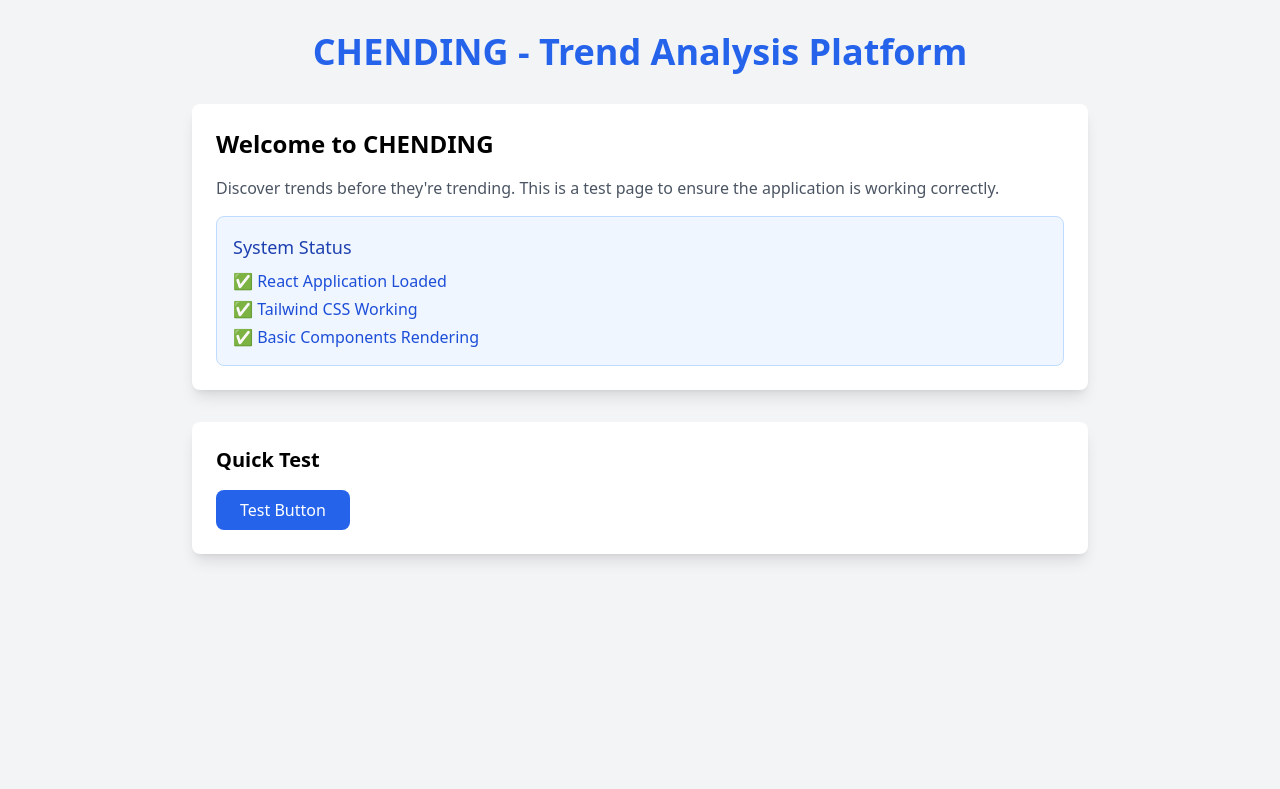
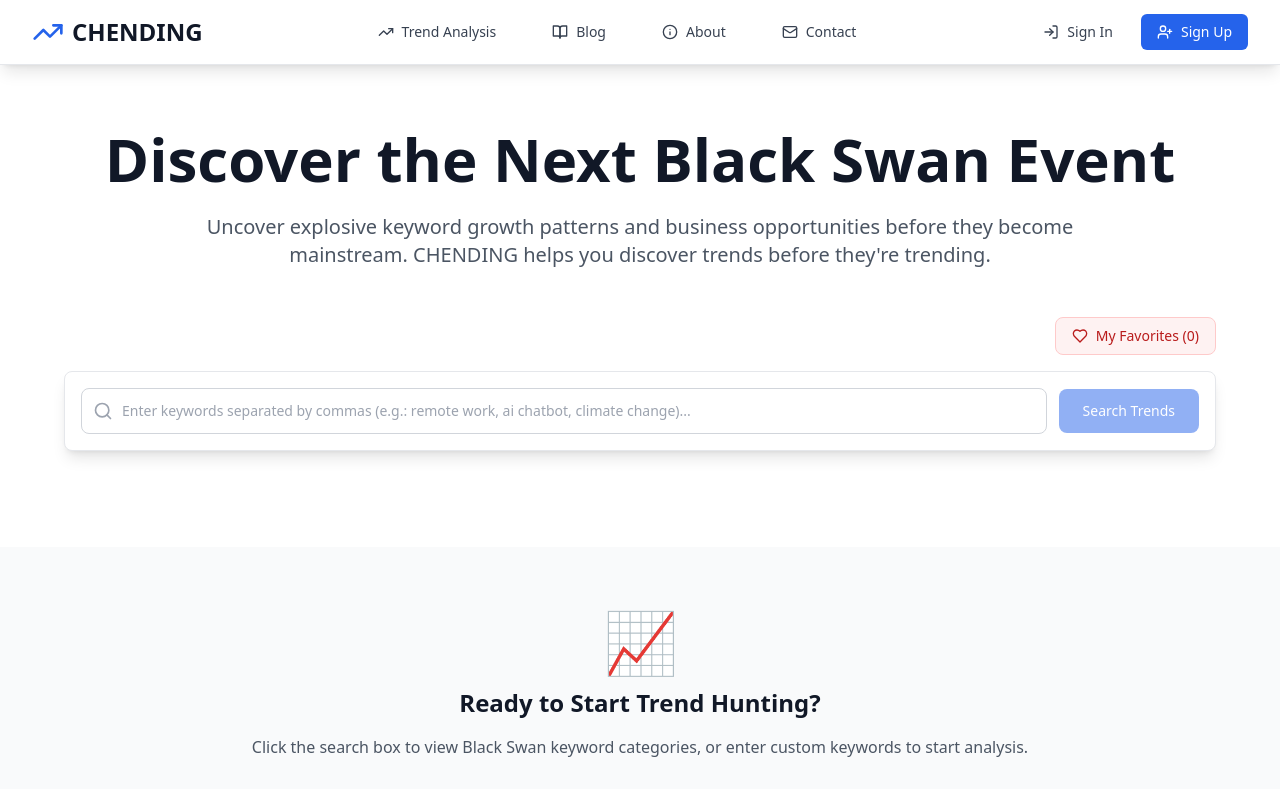
Before and after one commit to chendingcc/chending, a React (Vite) app: page / in a window 1280 px wide. Shown: the top 789 px of the page. Built offline with nearby package versions, Linux system fonts and the light colour scheme.

Commit message:
恢复完整的CHENDING应用

```diff
--- a/src/App.tsx
+++ b/src/App.tsx
@@ -1,39 +1,278 @@
-import React from 'react';
+import React, { useState } from 'react';
+import { Header } from './components/Header';
+import { SearchBar } from './components/SearchBar';
+import { TrendGrid } from './components/TrendGrid';
+import { TrendTable } from './components/TrendTable';
+import { StatsOverview } from './components/StatsOverview';
+import { BlogSection } from './components/BlogSection';
+import { Footer } from './components/Footer';
+import { AuthModal } from './components/AuthModal';
+import { CacheManager } from './components/CacheManager';
+import { AIBlackSwanPanel } from './components/AIBlackSwanPanel';
+import { mockTrendData } from './data/mockData';
+import { searchCache } from './utils/searchCache';
+import type { TrendData } from './types';
+
+interface FavoriteKeyword {
+  keyword: string;
+  category: string;
+  addedDate: string;
+  searchVolume: number;
+  changePercentage: number;
+  isExploding: boolean;
+}
+
+interface User {
+  name: string;
+  email: string;
+}
 
 function App() {
+  const [trends, setTrends] = useState<TrendData[]>([]);
+  const [isLoading, setIsLoading] = useState(false);
+  const [viewMode, setViewMode] = useState<'grid' | 'table'>('grid');
+  const [showAuthModal, setShowAuthModal] = useState(false);
+  const [authType, setAuthType] = useState<'login' | 'register'>('login');
+  const [showCacheManager, setShowCacheManager] = useState(false);
+  const [showAIPanel, setShowAIPanel] = useState(false);
+  const [isAuthenticated, setIsAuthenticated] = useState(false);
+  const [user, setUser] = useState<User | null>(null);
+  const [favorites, setFavorites] = useState<FavoriteKeyword[]>([]);
+
+  const handleSearch = async (keywords: string[]) => {
+    if (keywords.length === 0) return;
+
+    setIsLoading(true);
+
+    try {
+      const searchFunction = async (searchKeywords: string[]) => {
+        // 模拟API调用延迟
+        await new Promise(resolve => setTimeout(resolve, 1000));
+
+        // 从mockData中筛选匹配的关键词
+        const filteredTrends = mockTrendData.filter(trend =>
+          searchKeywords.some(keyword =>
+            trend.keyword.toLowerCase().includes(keyword.toLowerCase()) ||
+            keyword.toLowerCase().includes(trend.keyword.toLowerCase())
+          )
+        );
+
+        // 如果没有找到匹配的，返回前20个作为示例
+        return filteredTrends.length > 0 ? filteredTrends.slice(0, 50) : mockTrendData.slice(0, 20);
+      };
+
+      const { results, fromCache, cacheAge } = await searchCache.executeSearch(
+        keywords,
+        searchFunction
+      );
+
+      setTrends(results);
+
+      if (fromCache && cacheAge) {
+        console.log(`Results loaded from cache (${cacheAge} old)`);
+      }
+    } catch (error) {
+      console.error('Search failed:', error);
+      setTrends(mockTrendData.slice(0, 20));
+    } finally {
+      setIsLoading(false);
+    }
+  };
+
+  const handleTrendClick = (keyword: string) => {
+    console.log('Trend clicked:', keyword);
+  };
+
+  const handleAuthClick = (type: 'login' | 'register') => {
+    setAuthType(type);
+    setShowAuthModal(true);
+  };
+
+  const handleAuth = async (email: string, password: string, name?: string) => {
+    // 模拟认证过程
+    await new Promise(resolve => setTimeout(resolve, 1000));
+
+    setIsAuthenticated(true);
+    setUser({
+      name: name || email.split('@')[0],
+      email: email
+    });
+    setShowAuthModal(false);
+  };
+
+  const handleLogout = () => {
+    setIsAuthenticated(false);
+    setUser(null);
+  };
+
+  const handleAddFavorite = (keyword: FavoriteKeyword) => {
+    setFavorites(prev => [...prev, keyword]);
+  };
+
+  const handleRemoveFavorite = (keyword: string) => {
+    setFavorites(prev => prev.filter(fav => fav.keyword !== keyword));
+  };
+
+  const handleClearFavorites = () => {
+    setFavorites([]);
+  };
+
   return (
-    <div className="min-h-screen bg-gray-100 p-8">
-      <div className="max-w-4xl mx-auto">
-        <h1 className="text-4xl font-bold text-blue-600 mb-8 text-center">
-          CHENDING - Trend Analysis Platform
+    <div className="min-h-screen bg-gray-50">
+      <Header
+        onAuthClick={handleAuthClick}
+        isAuthenticated={isAuthenticated}
+        user={user}
+        onLogout={handleLogout}
+      />
+
+      <main>
+        {/* Hero Section */}
+        <section className="bg-white py-16">
+          <div className="max-w-7xl mx-auto px-4 sm:px-6 lg:px-8 text-center">
+            <h1 className="text-4xl md:text-6xl font-bold text-gray-900 mb-6">
+              Discover the Next Black Swan Event
             </h1>
-
-        <div className="bg-white rounded-lg shadow-lg p-6 mb-8">
-          <h2 className="text-2xl font-semibold mb-4">Welcome to CHENDING</h2>
-          <p className="text-gray-600 mb-4">
-            Discover trends before they're trending. This is a test page to ensure the application is working correctly.
+            <p className="text-xl text-gray-600 mb-12 max-w-4xl mx-auto">
+              Uncover explosive keyword growth patterns and business opportunities before they become
+              mainstream. CHENDING helps you discover trends before they're trending.
             </p>
 
-          <div className="bg-blue-50 border border-blue-200 rounded-lg p-4">
-            <h3 className="text-lg font-medium text-blue-800 mb-2">System Status</h3>
-            <ul className="text-blue-700 space-y-1">
-              <li>✅ React Application Loaded</li>
-              <li>✅ Tailwind CSS Working</li>
-              <li>✅ Basic Components Rendering</li>
-            </ul>
+            <SearchBar
+              onSearch={handleSearch}
+              isLoading={isLoading}
+              favorites={favorites}
+              onAddFavorite={handleAddFavorite}
+              onRemoveFavorite={handleRemoveFavorite}
+              onClearFavorites={handleClearFavorites}
+            />
+          </div>
+        </section>
+
+        {/* Results Section */}
+        {trends.length > 0 && (
+          <section className="py-16">
+            <div className="max-w-7xl mx-auto px-4 sm:px-6 lg:px-8">
+              <div className="flex items-center justify-between mb-8">
+                <h2 className="text-3xl font-bold text-gray-900">
+                  Trend Analysis Results
+                </h2>
+                <div className="flex items-center gap-4">
+                  <button
+                    onClick={() => setShowCacheManager(true)}
+                    className="px-4 py-2 bg-gray-100 text-gray-700 rounded-lg hover:bg-gray-200 transition-colors text-sm"
+                  >
+                    Cache Manager
+                  </button>
+                  <button
+                    onClick={() => setShowAIPanel(true)}
+                    className="px-4 py-2 bg-purple-100 text-purple-700 rounded-lg hover:bg-purple-200 transition-colors text-sm"
+                  >
+                    🤖 AI Keywords
+                  </button>
+                  <div className="flex bg-gray-100 rounded-lg p-1">
+                    <button
+                      onClick={() => setViewMode('grid')}
+                      className={`px-3 py-1 rounded text-sm transition-colors ${
+                        viewMode === 'grid'
+                          ? 'bg-white text-gray-900 shadow-sm'
+                          : 'text-gray-600 hover:text-gray-900'
+                      }`}
+                    >
+                      Grid View
+                    </button>
+                    <button
+                      onClick={() => setViewMode('table')}
+                      className={`px-3 py-1 rounded text-sm transition-colors ${
+                        viewMode === 'table'
+                          ? 'bg-white text-gray-900 shadow-sm'
+                          : 'text-gray-600 hover:text-gray-900'
+                      }`}
+                    >
+                      Table View
+                    </button>
+                  </div>
                 </div>
               </div>
 
-        <div className="bg-white rounded-lg shadow-lg p-6">
-          <h3 className="text-xl font-semibold mb-4">Quick Test</h3>
+              <StatsOverview trends={trends} />
+
+              {viewMode === 'grid' ? (
+                <TrendGrid trends={trends} onTrendClick={handleTrendClick} />
+              ) : (
+                <TrendTable
+                  trends={trends}
+                  onTrendClick={handleTrendClick}
+                  favorites={favorites}
+                  onAddFavorite={handleAddFavorite}
+                  onRemoveFavorite={handleRemoveFavorite}
+                />
+              )}
+            </div>
+          </section>
+        )}
+
+        {/* Empty State */}
+        {trends.length === 0 && !isLoading && (
+          <section className="py-16">
+            <div className="max-w-4xl mx-auto px-4 sm:px-6 lg:px-8 text-center">
+              <div className="mb-8">
+                <div className="text-6xl mb-4">📈</div>
+                <h2 className="text-2xl font-bold text-gray-900 mb-4">
+                  Ready to Start Trend Hunting?
+                </h2>
+                <p className="text-gray-600 mb-8">
+                  Click the search box to view Black Swan keyword categories, or enter custom keywords to start analysis.
+                </p>
                 <button
-            onClick={() => alert('Button clicked! Application is working.')}
-            className="bg-blue-600 text-white px-6 py-2 rounded-lg hover:bg-blue-700 transition-colors"
+                  onClick={() => handleSearch(['remote work', 'ai chatbot', 'climate change', 'cryptocurrency'])}
+                  className="px-8 py-3 bg-blue-600 text-white rounded-lg hover:bg-blue-700 transition-colors font-medium"
                 >
-            Test Button
+                  View All Black Swan Keywords
                 </button>
               </div>
             </div>
+          </section>
+        )}
+
+        <BlogSection />
+      </main>
+
+      <Footer />
+
+      {/* Modals */}
+      <AuthModal
+        isOpen={showAuthModal}
+        onClose={() => setShowAuthModal(false)}
+        type={authType}
+        onTypeChange={setAuthType}
+        onAuth={handleAuth}
+      />
+
+      <CacheManager
+        isOpen={showCacheManager}
+        onClose={() => setShowCacheManager(false)}
+        onRefreshSearch={handleSearch}
+      />
+
+      {showAIPanel && (
+        <div className="fixed inset-0 bg-black bg-opacity-50 flex items-center justify-center z-50 p-4">
+          <div className="bg-white rounded-lg shadow-xl max-w-6xl w-full max-h-[90vh] overflow-y-auto">
+            <div className="sticky top-0 bg-white border-b border-gray-200 px-6 py-4 flex items-center justify-between">
+              <h2 className="text-xl font-semibold">AI Era Black Swan Keywords</h2>
+              <button
+                onClick={() => setShowAIPanel(false)}
+                className="text-gray-400 hover:text-gray-600"
+              >
+                ✕
+              </button>
+            </div>
+            <div className="p-6">
+              <AIBlackSwanPanel onSearch={handleSearch} />
+            </div>
+          </div>
+        </div>
+      )}
     </div>
   );
 }
--- a/src/main.tsx
+++ b/src/main.tsx
@@ -3,22 +3,8 @@ import ReactDOM from 'react-dom/client';
 import App from './App';
 import './index.css';
 
-console.log('Starting React application...');
-
-const rootElement = document.getElementById('root');
-
-if (!rootElement) {
-  console.error('Root element not found!');
-  document.body.innerHTML = '<div style="padding: 20px; font-family: Arial;"><h1>Error: Root element not found</h1><p>The application could not start because the root element is missing.</p></div>';
-} else {
-  console.log('Root element found, creating React app...');
-
-  try {
-    const root = ReactDOM.createRoot(rootElement);
-    root.render(<App />);
-    console.log('React app rendered successfully!');
-  } catch (error) {
-    console.error('Error rendering React app:', error);
-    rootElement.innerHTML = '<div style="padding: 20px; font-family: Arial;"><h1>Error: Failed to render React app</h1><p>Check the console for more details.</p></div>';
-  }
-}
+ReactDOM.createRoot(document.getElementById('root')!).render(
+  <React.StrictMode>
+    <App />
+  </React.StrictMode>
+);
```
Lines whose indentation alone changed are shown as unchanged.
